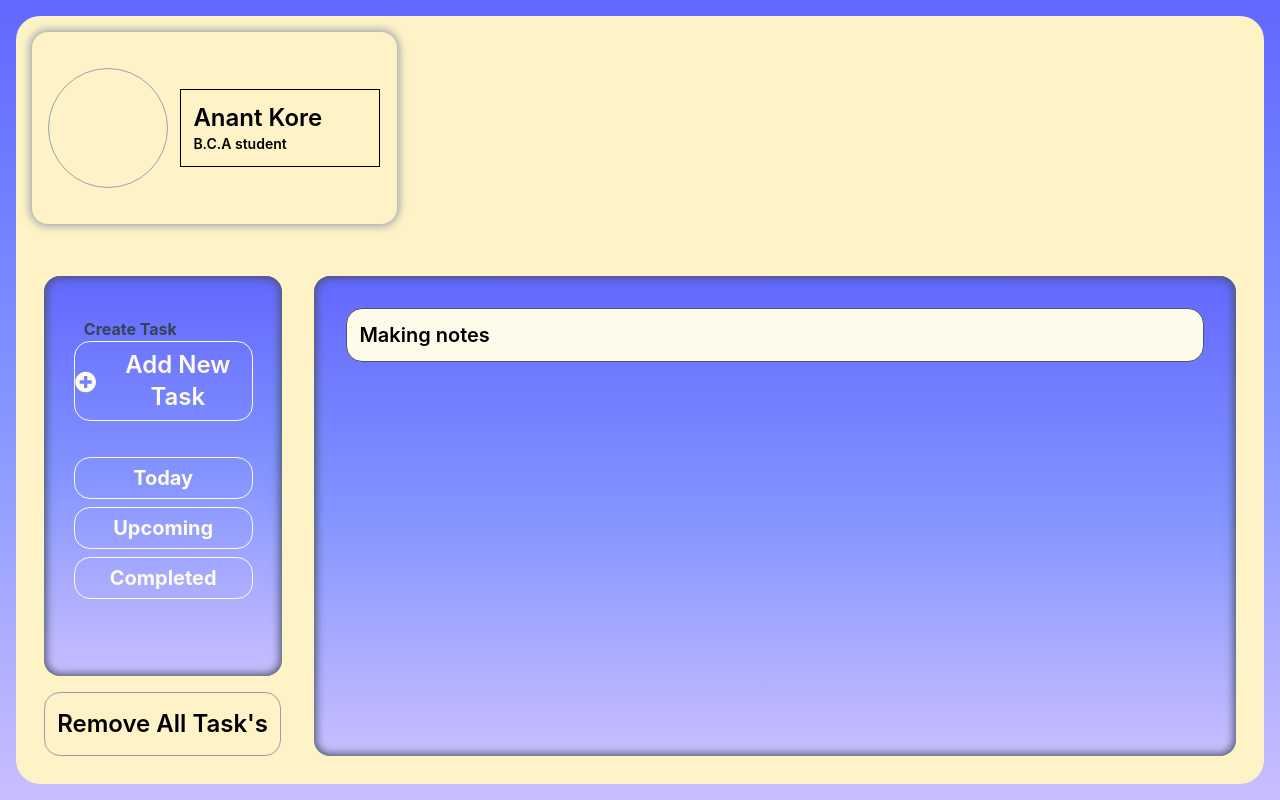
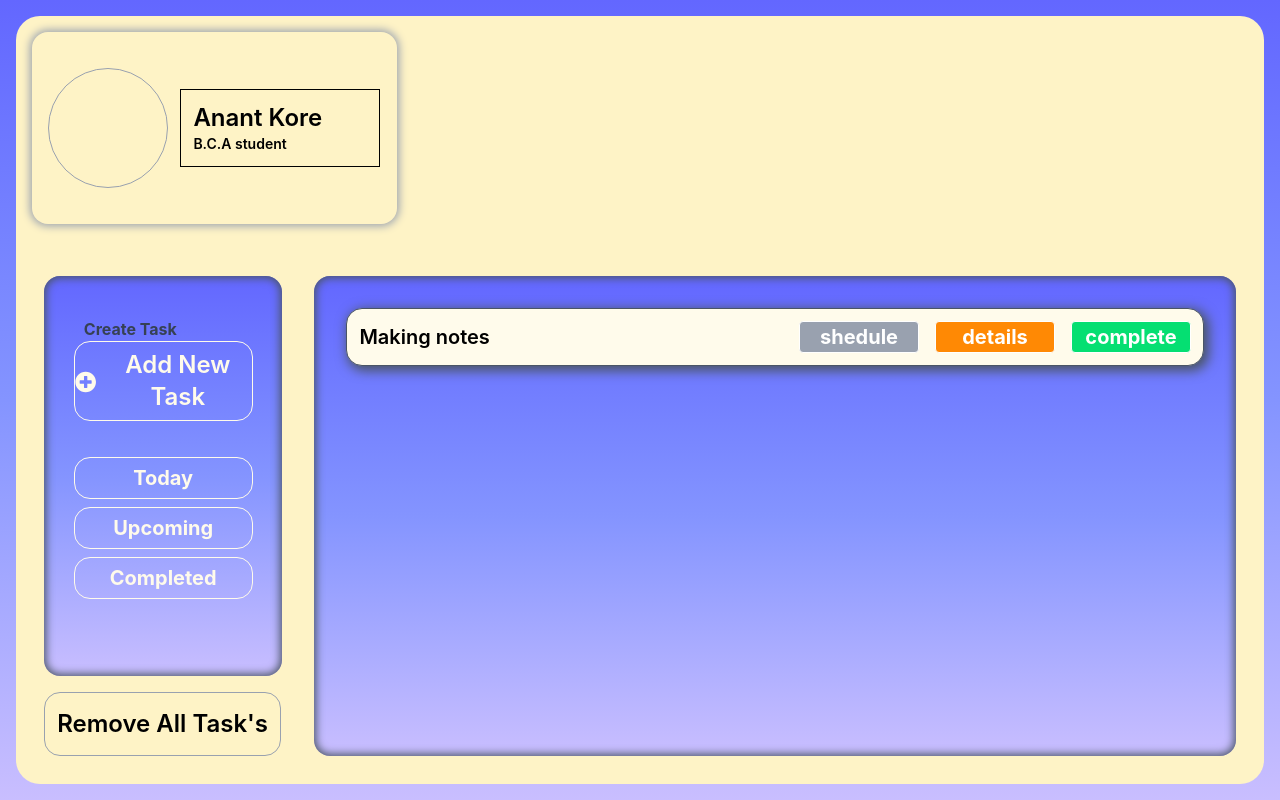
Before and after one commit to K-Anant412/mini-projects, a React app in the folder To-Do_List/Frontend/: page /home in a window 1280 px wide. Built offline with nearby package versions, Linux system fonts and the light colour scheme; the HTML template or start-up script is replaced by a standard one.

Commit message:
some changes

```diff
--- a/To-Do_List/Frontend/src/pages/Home.jsx
+++ b/To-Do_List/Frontend/src/pages/Home.jsx
@@ -33,7 +33,7 @@ const Home = () => {
 
                   <h1 className='w-[80%] pl-4 font-bold text-gray-700' >Create Task</h1>
 
-                  <button className='w-[75%] h-20 rounded-2xl border border-amber-50 flex items-center justify-center gap-2 text-2xl font-semibold transition-all duration-20 text-amber-50 hover:text-gray-500 hover:bg-amber-50'>
+                  <button className='w-[75%] h-20 rounded-2xl border border-amber-50 flex items-center justify-center gap-2 text-2xl font-semibold transition-all duration-200 text-amber-50 hover:text-gray-500 hover:bg-amber-50'>
                     <FaPlusCircle className='relative mt-0.5 ' />
                     Add New Task
                   </button>
@@ -63,7 +63,18 @@ const Home = () => {
             {/* Right Section */}
               <span className='w-full h-120 p-4 border-gray-400 rounded-2xl bg-linear-to-b from-[#6367FF] via-[#8494FF] to-[#C9BEFF] shadow-gray-600 shadow-[inset_0_0_8px_2px_rgba(0,0,0,0.06)] mt-10'>
                   <ul className='w-full h-full flex flex-col items-center gap-5 p-4'>
-                    <li className='w-full h-fit p-3 border border-gray-600 rounded-2xl bg-amber-50 text-xl font-semibold'>Making notes</li>
+
+                    <li className='flex items-center justify-between w-full h-fit p-3 border border-gray-600 rounded-2xl bg-amber-50 text-xl font-semibold shadow-gray-600 shadow-[3px_3px_12px_2px_rgba(0,0,0,0.06)]'>
+                      Making notes
+
+                      <span className='w-fit h-full flex items-center justify-between max-w-100 gap-4'>
+                        <button className='w-30 h-8 border rounded-sm font-bold transition-all duration-200 hover:bg-gray-500 bg-gray-400 text-white'>shedule</button>
+                        <button className='w-30 h-8 border rounded-sm font-bold transition-all duration-200 hover:bg-orange-500 bg-orange-400 text-white'>details</button>
+                        <button className='w-30 h-8 border rounded-sm font-bold transition-all duration-200 hover:bg-green-500 bg-green-400 text-white'>complete</button>
+
+                      </span>
+                    </li>
+
                   </ul>
               </span>
           </div>
```
